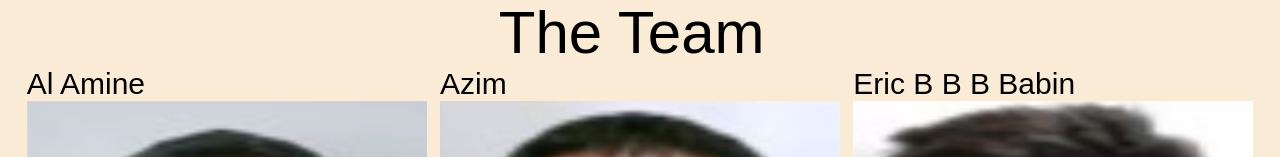
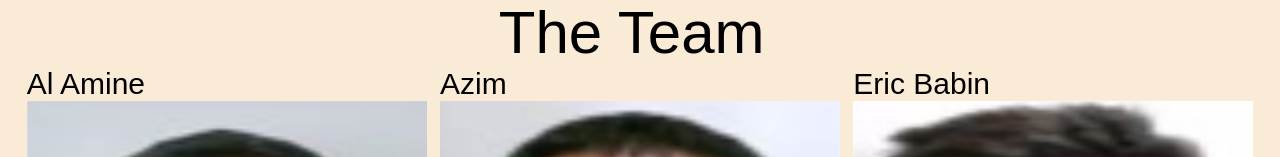
Before and after one commit to Salmanschoolacc/salman.github.io, a plain HTML site: page team.html in a window 1280 px wide. Shown: the part 242-399 px from the top of the page. Drawn offline with Linux system fonts and the light colour scheme.

Commit message:
Update team.html

```diff
--- a/team.html
+++ b/team.html
@@ -132,7 +132,7 @@
 	</span>
 
 	<span style="display: flex; flex-direction: column;">
-		<p10> Eric B B B Babin</p10>
+		<p10> Eric Babin</p10>
 	<img src="Team Page/ERIC B B B B B B B B B B BABIN.PNG" height="310" width="400">
 	</span>
 
```
